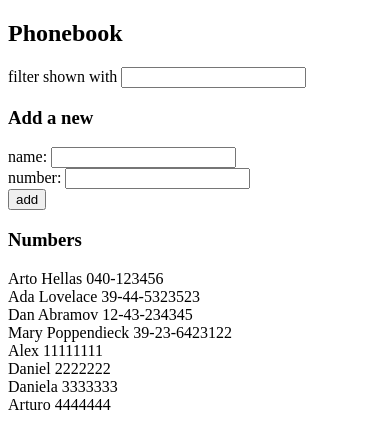
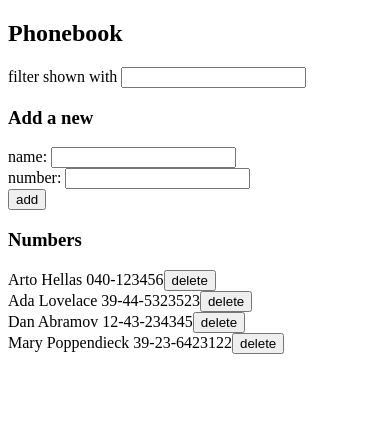
Before and after one commit to Atstincer/fullstack_course, a React (Vite) app in the folder Part2/phonebook/: page / in a window 390 px wide. Shown: the top 448 px of the page. Built offline with nearby package versions, Linux system fonts and the light colour scheme; data requests are answered from the project's data file.

Commit message:
phonebook step 9

```diff
--- a/Part2/phonebook/db.json
+++ b/Part2/phonebook/db.json
@@ -19,26 +19,6 @@
       "name": "Mary Poppendieck",
       "number": "39-23-6423122",
       "id": "4"
-    },
-    {
-      "id": "25cc",
-      "name": "Alex",
-      "number": "11111111"
-    },
-    {
-      "id": "d19f",
-      "name": "Daniel",
-      "number": "2222222"
-    },
-    {
-      "id": "42ce",
-      "name": "Daniela",
-      "number": "3333333"
-    },
-    {
-      "id": "43d8",
-      "name": "Arturo",
-      "number": "4444444"
     }
   ]
 }
--- a/Part2/phonebook/src/App.jsx
+++ b/Part2/phonebook/src/App.jsx
@@ -1,18 +1,5 @@
 import { useState, useEffect } from 'react'
 import contactService from './services/contacts'
-
-const Contacto = ({ contacto }) => {
-  return (
-    <div>
-      {contacto.name} {contacto.number}
-    </div>
-  )
-}
-
-/*{ name: 'Arto Hellas', number: '040-123456', id: 1 },
-{ name: 'Ada Lovelace', number: '39-44-5323523', id: 2 },
-{ name: 'Dan Abramov', number: '12-43-234345', id: 3 },
-{ name: 'Mary Poppendieck', number: '39-23-6423122', id: 4 }*/
 
 const App = () => {
   const [persons, setPersons] = useState([])
@@ -23,11 +10,11 @@ const App = () => {
   let personsToShow = []
 
   useEffect(() => {
-    console.log('inside useEffect')
+    //console.log('inside useEffect')
     contactService
       .getAll()
       .then(response => {
-        console.log('getting the response, inside then')
+        //console.log('getting the response, inside then')
         setPersons(response.data)
       })
   }, [])
@@ -62,7 +49,7 @@ const App = () => {
     contactService
       .create(newPerson)
       .then(response => {
-        console.log(response)
+        //console.log(response)
         setPersons(persons.concat(response.data))
         setNewName('')
         setNewPhoneNumber('')
@@ -78,6 +65,16 @@ const App = () => {
     personsToShow = filteredPersonsList
   }
 
+  const onDeleteButtonClicked = id => {
+    //console.log(`intentando eliminar contacto con id=${id}`)
+    contactService
+      .eliminar(id)
+      .then(response => {
+        //console.log('onDelete callback response:',response)
+        setPersons(persons.filter(person => person.id !== id))
+      })
+  }
+
   applyFilter()
 
   return (
@@ -88,15 +85,24 @@ const App = () => {
       <PersonForm onSubmit={onSubmit} name={newName} onNameChange={onNewNameAdded}
         phone={newPhoneNumber} onPhoneChange={onNewPhoneNumberAdded} />
       <h3>Numbers</h3>
-      <Persons personsList={personsToShow} />
+      <Persons personsList={personsToShow} onDelete={onDeleteButtonClicked} />
     </div>
   )
 }
 
-const Persons = ({ personsList }) => {
+const Persons = ({ personsList, onDelete }) => {
   return (
     <div>
-      {personsList.map(person => <Contacto key={person.name} contacto={person} />)}
+      {personsList.map(person => <Contacto key={`${person.name}${person.id}`} contacto={person} onClick={()=>{onDelete(person.id)}} />)}
+    </div>
+  )
+}
+
+const Contacto = ({ contacto, onClick }) => {
+  return (
+    <div>
+      {contacto.name} {contacto.number}
+      <button onClick={onClick}>delete</button>
     </div>
   )
 }
--- a/Part2/phonebook/src/services/contacts.js
+++ b/Part2/phonebook/src/services/contacts.js
@@ -9,4 +9,8 @@ const create = contact => {
     return axios.post(baseUrl,contact)
 }
 
-export default {getAll,create}
+const eliminar = id => {
+    return axios.delete(`${baseUrl}/${id}`)
+}
+
+export default {getAll,create,eliminar}
```
